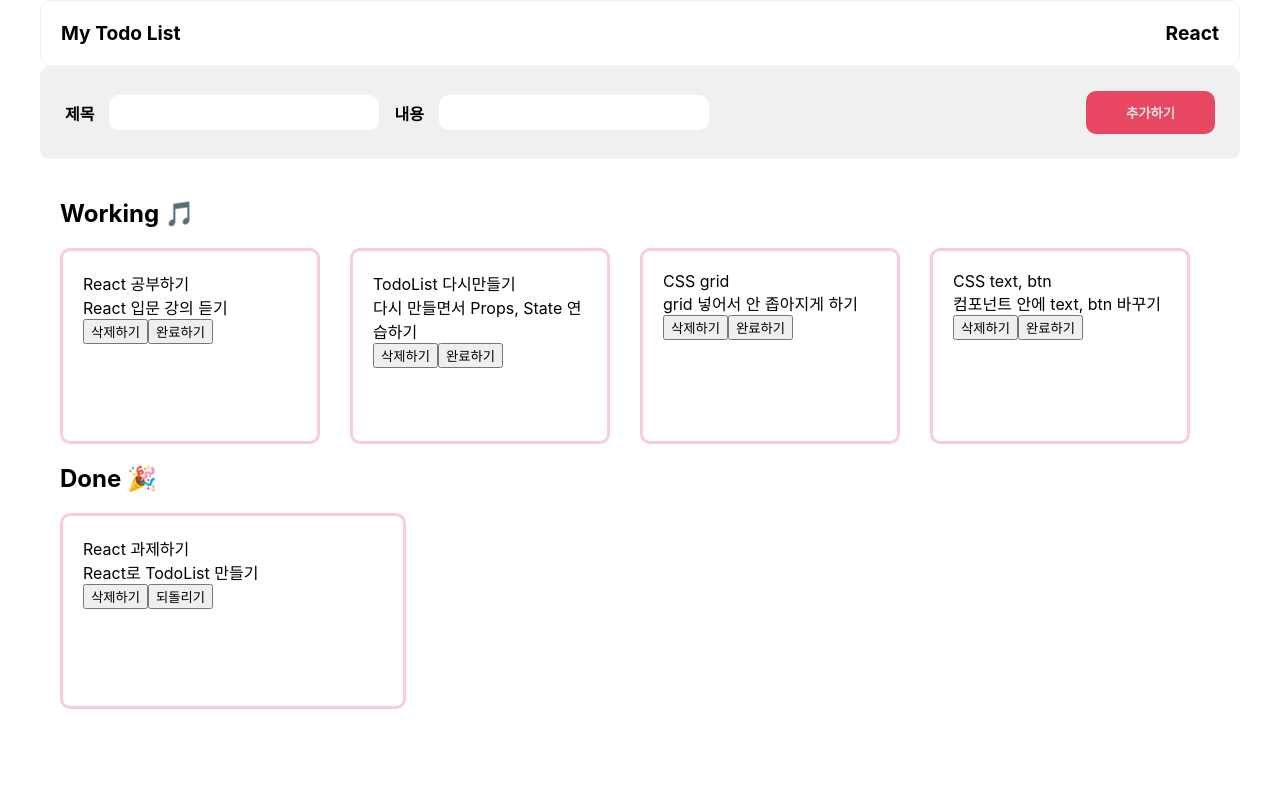
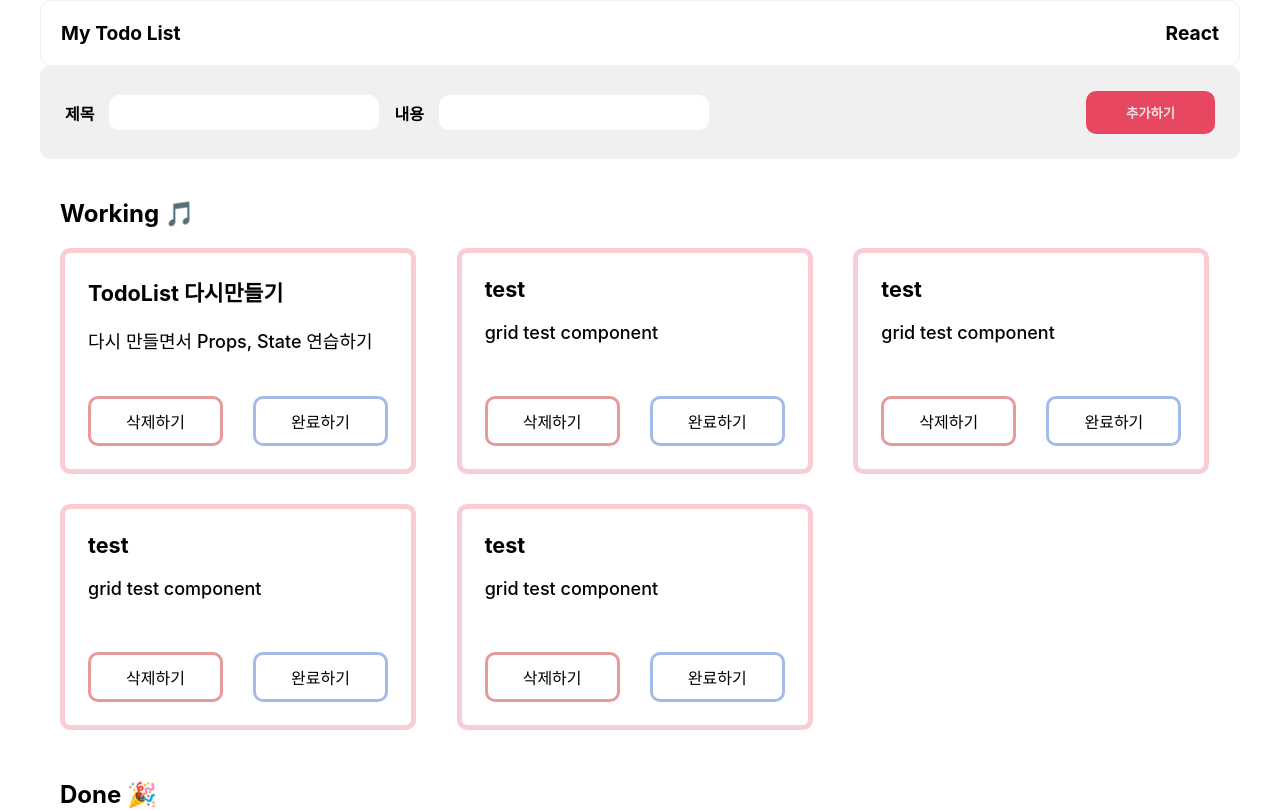
Before and after one commit to gitjaeran/react-study, a React (Create React App) app in the folder 06_todolist/: page / in a window 1280 px wide. Shown: the top 810 px of the page. Built offline with nearby package versions, Linux system fonts and the light colour scheme.

Commit message:
css 변경

```diff
--- a/06_todolist/src/App.css
+++ b/06_todolist/src/App.css
@@ -50,6 +50,8 @@
   border: none;
   border-radius: 10px;
   padding: 12px 40px;
+
+  cursor: pointer;
 }
 
 .todo-container {
@@ -57,21 +59,67 @@
 }
 
 .todos-wrap {
-  display: flex;
-  align-items: center;
+	display: grid;
+	grid-template-columns: 1fr 1fr 1fr;
+	column-gap: 30px;
+	row-gap: 30px;
+  padding-bottom: 30px;
 }
 
 .todos-component {
+  font-size: large;
+  font-weight: 500;
+
   width: 300px;
-  height: 150px;
-  align-items: center;
-  padding: 20px;
-  margin-right: 30px;
+  height: 170px;
 
-  border: 3px solid rgba(232, 71, 98, 0.27);
+  padding: 23px;
+  margin-right: 10px;
+
+  border: 5px solid rgba(232, 71, 98, 0.27);
   border-radius: 10px;
+
+  display: flex;
+  flex-direction: column;
+  justify-content: space-between;
 }
 
-.todos-component > div {
+.list-box {
+  display: flex;
+  flex-direction: column;
+}
 
+.list-box-title {
+  font-size: larger;
+  font-weight: bold;
+  padding-bottom: 20px;
 }
+
+.btn-box {
+  display: flex;
+  justify-content: space-between;
+}
+
+.todos-component > div >  button {
+  font-size: medium;
+  /* font-weight: bold; */
+
+  background-color: white;
+
+  border-radius: 10px;
+  padding: 10px 35px;
+
+  cursor: pointer;
+}
+
+.delete-btn {
+  border: 3px solid rgba(197, 13, 19, 0.414);
+}
+
+.isTrue-btn {
+  border: 3px solid rgba(5, 66, 188, 0.358);
+}
+
+.isFalse-btn {
+  border: 3px solid rgba(8, 100, 8, 0.475);
+}
--- a/06_todolist/src/App.jsx
+++ b/06_todolist/src/App.jsx
@@ -7,11 +7,15 @@ import TodoContainer from './components/TodoContainer';
 function App() {
 
   const [todos, setTodos] = useState([
-    {id: 1, title: "React 공부하기", contents: "React 입문 강의 듣기", isDone: false},
+    {id: 1, title: "React 공부하기", contents: "React 입문 강의 듣기", isDone: true},
     {id: 2, title: "React 과제하기", contents: "React로 TodoList 만들기", isDone: true},
     {id: 3, title: "TodoList 다시만들기", contents: "다시 만들면서 Props, State 연습하기", isDone: false},
-    {id: 4, title: "CSS grid", contents: "grid 넣어서 안 좁아지게 하기", isDone: false},
-    {id: 5, title: "CSS text, btn", contents: "컴포넌트 안에 text, btn 바꾸기", isDone: false},
+    {id: 4, title: "CSS grid", contents: "grid 넣어서 안 좁아지게 하기", isDone: true},
+    {id: 5, title: "test", contents: "grid test component", isDone: true},
+    {id: 5, title: "test", contents: "grid test component", isDone: false},
+    {id: 6, title: "test", contents: "grid test component", isDone: false},
+    {id: 7, title: "test", contents: "grid test component", isDone: false},
+    {id: 8, title: "test", contents: "grid test component", isDone: false},
   ])
 
   return (
--- a/06_todolist/src/components/TodoDone.jsx
+++ b/06_todolist/src/components/TodoDone.jsx
@@ -28,11 +28,13 @@ function TodoDone({todoList, setTodoList}) {
           return (
             list.isDone === true && (
             <div className='todos-component' key={list.id}>
-              <div>{list.title}</div>
-              <div>{list.contents}</div>
-              <div>
-                <button onClick={() => clickRemoveBtn(list.id)}>삭제하기</button>
-                <button onClick={() => clickIsDoneFalseBtn(list.id)}>되돌리기</button>
+              <div className='list-box'>
+                <div className='list-box-title'>{list.title}</div>
+                <div>{list.contents}</div>
+              </div>
+              <div className='btn-box'>
+                <button onClick={() => clickRemoveBtn(list.id)} className="delete-btn">삭제하기</button>
+                <button onClick={() => clickIsDoneFalseBtn(list.id)} className="isFalse-btn">되돌리기</button>
               </div>
             </div>
             )
--- a/06_todolist/src/components/TodoWorking.jsx
+++ b/06_todolist/src/components/TodoWorking.jsx
@@ -39,11 +39,13 @@ function TodoWorking({todoList, setTodoList}) {
            return (
             list.isDone === false && (
               <div className='todos-component' key={list.id}>
-                <div>{list.title}</div>
-                <div>{list.contents}</div>
-                <div>
-                  <button onClick={() => clickRemoveBtn(list.id)}>삭제하기</button>
-                  <button onClick={() => clickIsDoneTrueBtn(list.id)}>완료하기</button>
+                <div className='list-box'>
+                  <div className='list-box-title'>{list.title}</div>
+                  <div>{list.contents}</div>
+                </div>
+                <div className='btn-box'>
+                  <button onClick={() => clickRemoveBtn(list.id)} className="delete-btn">삭제하기</button>
+                  <button onClick={() => clickIsDoneTrueBtn(list.id)} className="isTrue-btn">완료하기</button>
                 </div>
               </div>
             )
```
